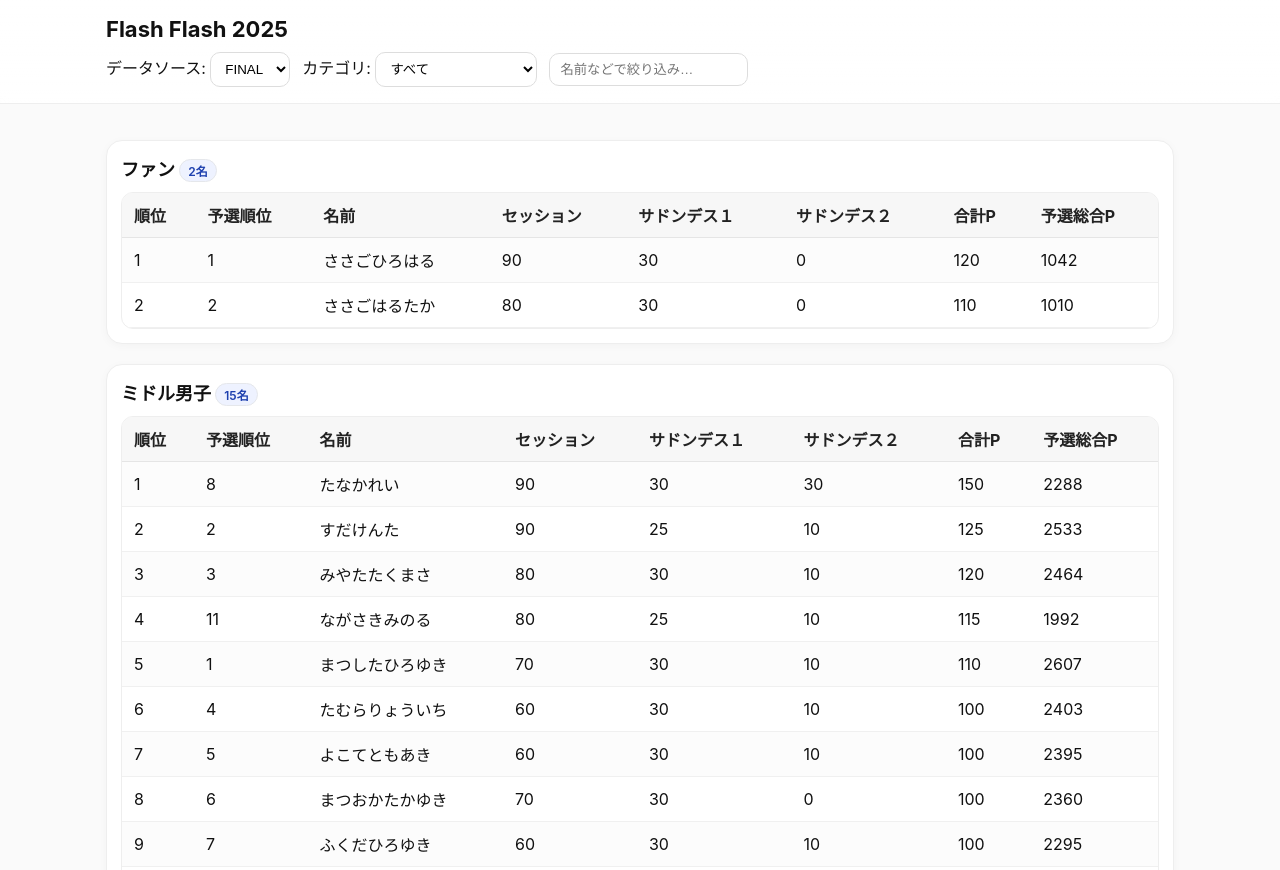
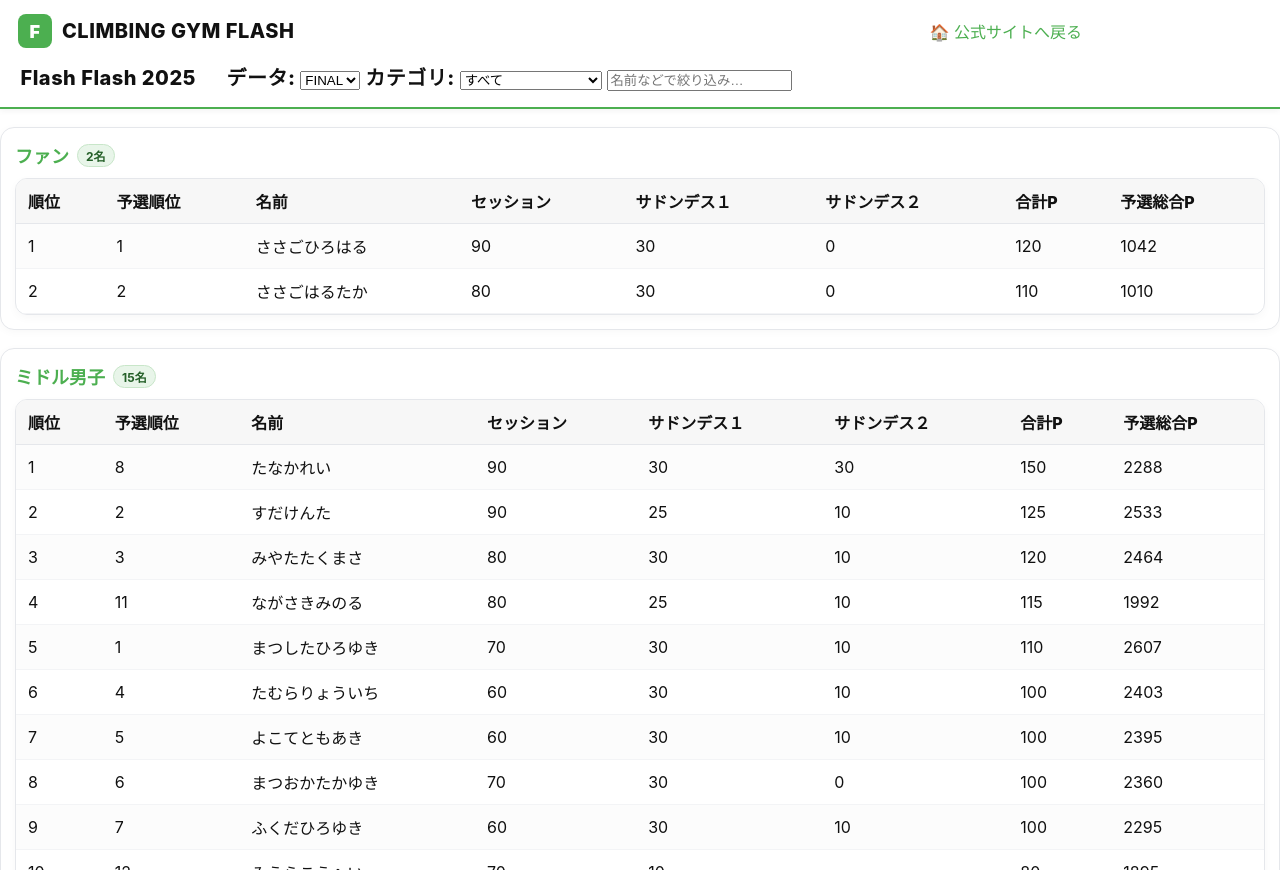
Before and after one commit to vestige/FlashFlash2025, a plain HTML site: page index.html in a window 1280 px wide. Shown: the top 870 px of the page. Drawn offline with Linux system fonts and the light colour scheme.

Commit message:
modify css
add HP Links

```diff
--- a/index.html
+++ b/index.html
@@ -4,30 +4,123 @@
 <meta name="viewport" content="width=device-width, initial-scale=1"/>
 <title>Flash Flash 2025</title>
 <style>
-:root{--bg:#fafafa;--fg:#111;--muted:#666;--card:#fff;--accent:#2563eb;}
-*{box-sizing:border-box}
-body{margin:0;font-family:-apple-system,BlinkMacSystemFont,'Segoe UI',Roboto,'Hiragino Kaku Gothic ProN','Noto Sans JP',Helvetica,Arial,sans-serif;background:var(--bg);color:var(--fg)}
-.header{position:sticky;top:0;z-index:10;background:linear-gradient(180deg,#fff,rgba(255,255,255,0.85));backdrop-filter:saturate(180%) blur(8px);border-bottom:1px solid #eee}
-.wrap{max-width:1100px;margin:0 auto;padding:16px}
-.h1{font-size:22px;font-weight:700;margin:0 0 8px}
-.controls{display:flex;gap:12px;flex-wrap:wrap;align-items:center;margin:10px 0 0}
-select,input{padding:8px 10px;border:1px solid #ddd;border-radius:10px;background:#fff}
-.source-note{font-size:12px;color:var(--muted)}
-.category{margin:20px 0;padding:14px;background:var(--card);border:1px solid #eee;border-radius:16px;box-shadow:0 2px 10px rgba(0,0,0,.03)}
-.category h2{margin:0 0 10px;font-size:18px}
-.table-wrap{overflow:auto;border:1px solid #eee;border-radius:12px}
-table{width:100%;border-collapse:separate;border-spacing:0;min-width:680px}
-thead th{position:sticky;top:0;background:#f7f7f7;color:#222;font-weight:700;border-bottom:1px solid #e5e5e5}
-th,td{padding:10px 12px;text-align:left;white-space:nowrap;border-bottom:1px solid #f0f0f0}
-tbody tr:nth-child(odd){background:#fcfcfc}
-.badge{display:inline-block;padding:2px 8px;border-radius:999px;background:#eef2ff;color:#1e40af;font-weight:600;font-size:12px;border:1px solid #e5e7eb}
-footer{color:var(--muted);font-size:12px;margin:40px 0 20px}
+:root {
+  --bg: #ffffff;
+  --fg: #111111;
+  --muted: #6b7280;
+  --border: #e5e7eb;
+  --card: #ffffff;
+  --accent: #4CAF50; /* FLASHグリーン */
+}
+* { box-sizing: border-box; }
+body {
+  margin: 0;
+  font-family: -apple-system, BlinkMacSystemFont, 'Segoe UI', Roboto, 'Hiragino Kaku Gothic ProN', 'Noto Sans JP', Helvetica, Arial, sans-serif;
+  color: var(--fg);
+  background: var(--bg);
+}
+a { color: var(--accent); text-decoration: none; }
+a:hover { opacity: .85; }
+header {
+  position: sticky;
+  top: 0;
+  z-index: 10;
+  background: #fff;
+  border-bottom: 2px solid #4CAF50; /* 緑ラインで強調 */
+  box-shadow: 0 2px 6px rgba(0, 0, 0, 0.05);
+}
+.header-inner {
+  max-width: 1100px;
+  margin: 0;
+  display: flex;
+  align-items: center;
+  justify-content: space-between;
+  gap: 12px;
+  padding: 14px 18px;
+}
+.brand {
+  display: flex;
+  align-items: center;
+  gap: 10px;
+  font-weight: 800;
+  font-size: 20px;
+  color: #111;
+  letter-spacing: 0.5px;
+}
+.brand-badge {
+  display: inline-flex;
+  align-items: center;
+  justify-content: center;
+  width: 34px;
+  height: 34px;
+  border-radius: 8px;
+  background: #4CAF50;
+  color: #fff;
+  font-weight: 900;
+  font-size: 18px;
+}
+button, .btn {
+  background: var(--accent); border: 1px solid var(--accent);
+  color: #fff; font-weight: 700;
+  padding: 8px 14px; border-radius: 10px; cursor: pointer;
+}
+button:hover, .btn:hover { opacity: .9; }
+.container {
+  max-width: 1100px; margin: 0 auto; padding: 16px;
+}
+.table-wrap {
+  overflow: auto; border: 1px solid var(--border); border-radius: 12px;
+  box-shadow: 0 3px 10px rgba(0,0,0,.03);
+}
+table {
+  width: 100%; border-collapse: separate; border-spacing: 0; min-width: 720px;
+}
+thead th {
+  background: #f7f7f7; color: #111; font-weight: 800;
+  border-bottom: 1px solid var(--border);
+  position: sticky; top: 0;
+}
+th, td {
+  padding: 10px 12px; text-align: left; white-space: nowrap;
+  border-bottom: 1px solid #f3f4f6;
+}
+tbody tr:nth-child(odd) { background: #fcfcfc; }
+.category {
+  margin: 18px 0; padding: 14px;
+  background: var(--card); border: 1px solid var(--border);
+  border-radius: 14px; box-shadow: 0 2px 8px rgba(0,0,0,.03);
+}
+.category h2 {
+  font-size: 18px; margin: 0 0 10px;
+  color: var(--accent); display: flex; align-items: center; gap: 8px;
+}
+.badge {
+  display: inline-block; padding: 2px 8px; border-radius: 999px;
+  background: #E8F5E9; color: #256029;
+  font-size: 12px; font-weight: 700;
+  border: 1px solid #C8E6C9;
+}
+footer {
+  color: var(--muted); font-size: 12px;
+  text-align: center; margin: 40px 0 20px;
+}
+@media (max-width: 520px) {
+  .brand { font-size: 16px; }
+  table { min-width: 680px; }
+}
 </style>
 <header class="header">
-  <div class="wrap">
-    <div class="h1">Flash Flash 2025</div>
-    <div class="controls">
-      <label>データソース:
+  <div class="header-inner">
+    <div class="brand">
+      <span class="brand-badge">F</span>
+      <span>CLIMBING GYM FLASH</span>
+    </div>
+    <a class="back-btn" href="https://www.climbing-flash.jp/">🏠 公式サイトへ戻る</a>
+  </div>
+    <div class="brand">
+    <div class="h1">　Flash Flash 2025　</div>
+      <div class="controls">
+      <label>データ:
         <select id="source"></select>
       </label>
       <label>カテゴリ:
@@ -36,7 +129,8 @@ footer{color:var(--muted);font-size:12px;margin:40px 0 20px}
       <input id="q" placeholder="名前などで絞り込み…" />
     </div>
     <div class="source-note" id="source-note"></div>
-  </div>
+    </div>
+    <p>
 </header>
 <main class="wrap">
   <div id="root"></div>
```
